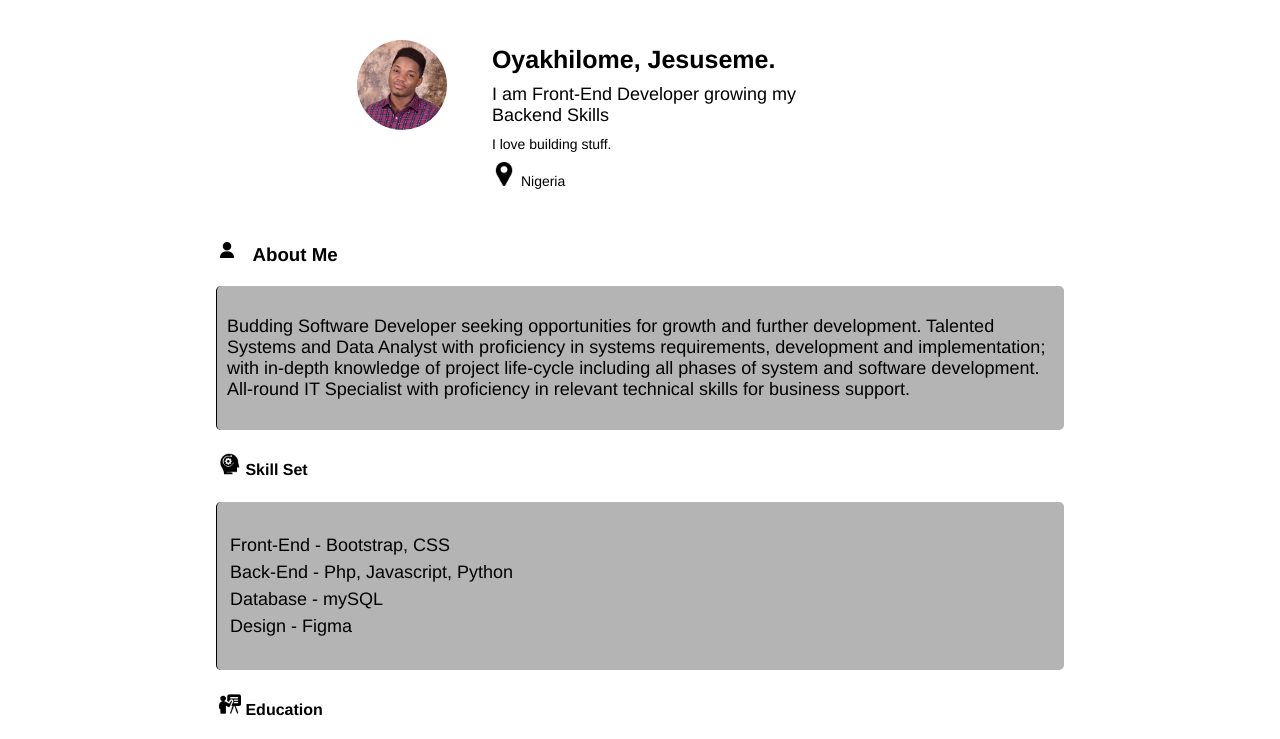
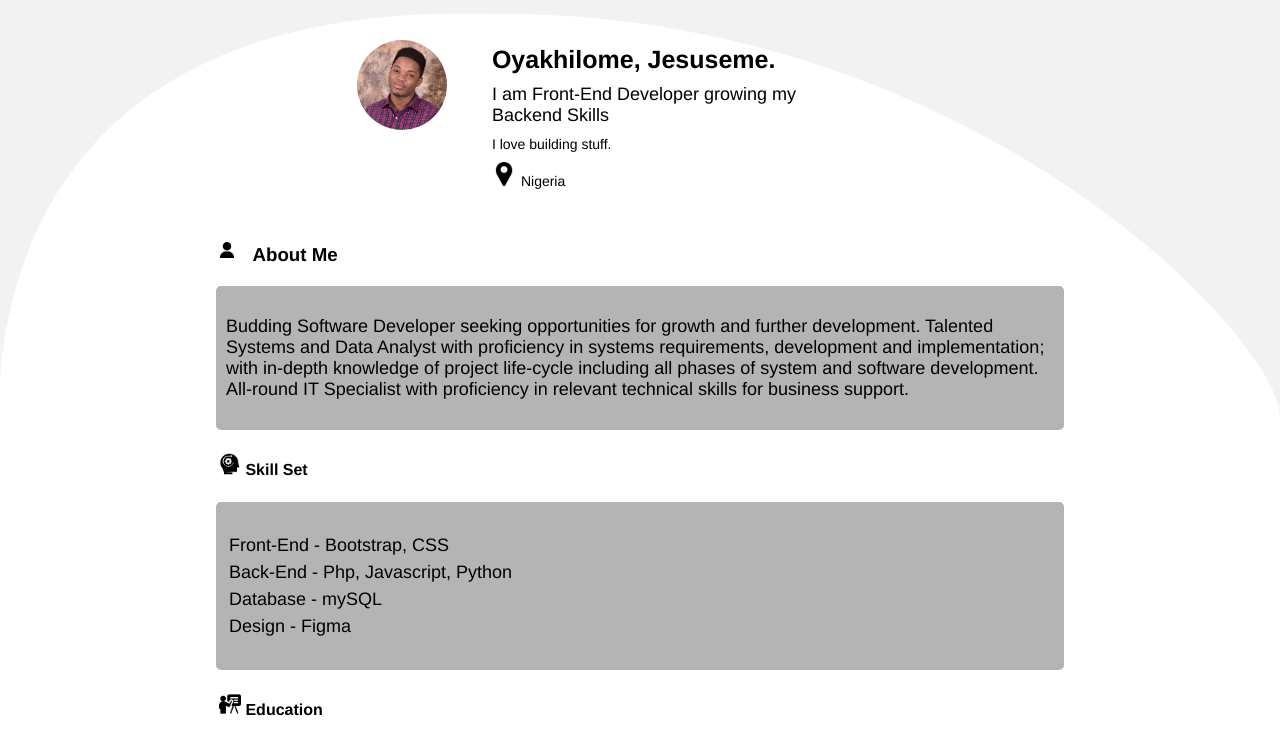
Before and after one commit to Jesuseme/hng-resume, a plain HTML site: page index.html in a window 1280 px wide. Shown: the top 739 px of the page. Drawn offline with Linux system fonts and the light colour scheme.

Commit message:
background svg and style update

```diff
--- a/css/main.css
+++ b/css/main.css
@@ -14,6 +14,27 @@
   align-items: center;
   display: flex;
   flex-wrap: wrap;
+}
+
+.wave {
+  position: absolute;
+  top: 0;
+  left: 0;
+  width: 100%;
+  overflow: hidden;
+  line-height: 0;
+  transform: rotate(180deg);
+}
+
+.wave svg {
+  position: relative;
+  display: block;
+  width: calc(100% + 1.3px);
+  height: 439px;
+}
+
+.wave .shape-fill {
+  fill: #3d3c3c10;
 }
 
 header {
@@ -92,7 +113,6 @@ section p {
 
 .profile .bio {
   padding: 30px 10px;
-  border-left: 1px solid;
   font-weight: 400;
   margin: 20px 10px;
   background-color: #b4b4b4;
@@ -119,7 +139,6 @@ a img {
 
 article {
   padding: 30px 10px;
-  border-left: 1px solid;
   font-weight: 400;
   margin: 20px 10px;
   background-color: #b4b4b4;
@@ -211,4 +230,8 @@ ul li a img:hover {
   .links {
     flex-direction: column;
   }
+
+  section {
+    width: 90%;
+  }
 }
--- a/index.html
+++ b/index.html
@@ -22,6 +22,13 @@
     </script>
 
     <div id="container">
+
+        <div class="wave">
+            <svg data-name="Layer 1" xmlns="http://www.w3.org/2000/svg" viewBox="0 0 1200 120" preserveAspectRatio="none">
+                <path d="M741,116.23C291,117.43,0,27.57,0,6V120H1200V6C1200,27.93,1186.4,119.83,741,116.23Z" class="shape-fill"></path>
+            </svg>
+        </div>
+
 
         <header class="wow zoomIn">
 
```
